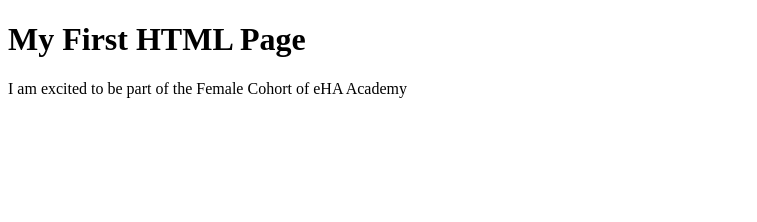
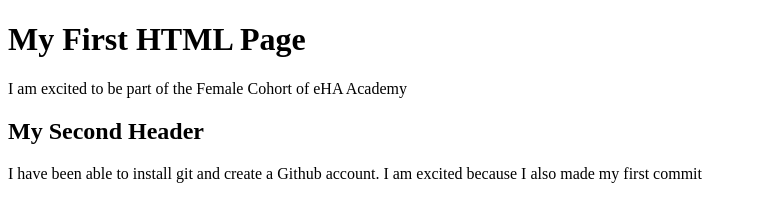
Before and after one commit to komputarist/academy, a plain HTML site: page lesson 1/index.html in a window 1280 px wide. Shown: the whole page, without its empty margins (0-757 px from the left). Drawn offline with Linux system fonts and the light colour scheme.

Commit message:
Added another header and a paragraph

```diff
--- a/lesson 1/index.html
+++ b/lesson 1/index.html
@@ -9,5 +9,8 @@
 <body>
     <h1>My First HTML Page</h1>
     <p>I am excited to be part of the Female Cohort of eHA Academy</p>
+
+    <h2>My Second Header</h2>
+    <p>I have been able to install git and create a Github account. I am excited because I also made my first commit</p>
 </body>
 </html>
```
